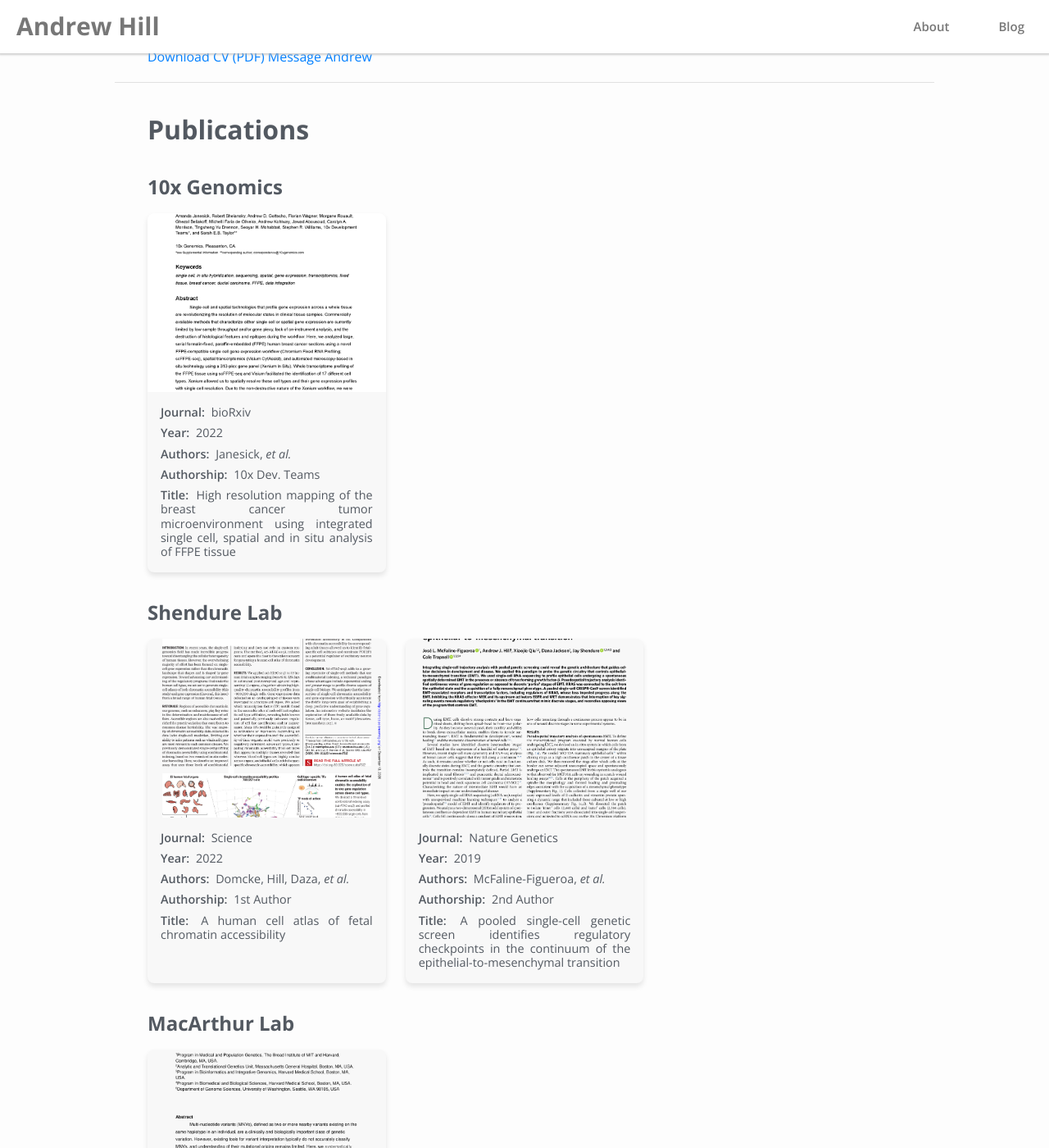
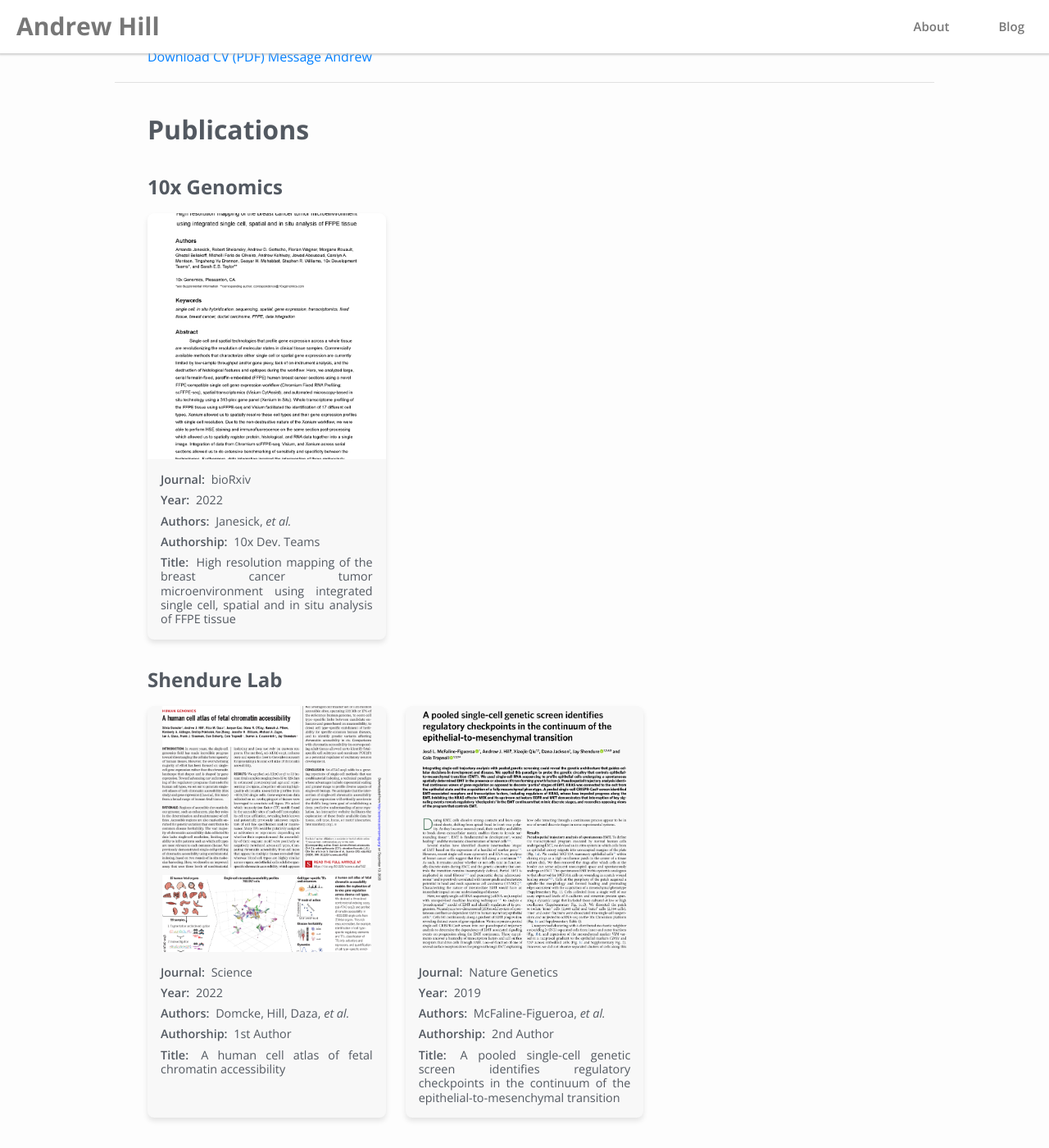
Before and after one commit to andrewhill157/personal-website, a Jekyll site: the page built from index.html, in a window 1280 px wide and 1400 px high, scrolled down 441 px. Shown: the whole window at 82% size. Built offline with Jekyll 4.4.1, drawn with Linux system fonts in a browser that asks for light colours; nearby versions of some CDN libraries.

Commit message:
Moar styling updates

```diff
--- a/css/styles.scss
+++ b/css/styles.scss
@@ -144,17 +144,16 @@
 
   .project-thumbnail {
     width: 100%;
-    padding-top: 75%; // 4:3 aspect ratio
-    position: relative;
+    max-height: 300px; // Adjust this value as needed
+    display: flex;
+    justify-content: center;
+    align-items: center;
     overflow: hidden;
 
     img {
-      position: absolute;
-      top: 0;
-      left: 0;
       width: 100%;
-      height: 100%;
-      object-fit: cover;
+      height: auto;
+      object-fit: contain;
     }
   }
 
@@ -176,7 +175,63 @@
       }
     }
   }
-}
+}.project-grid {
+    display: grid;
+    grid-template-columns: repeat(auto-fill, minmax(250px, 1fr));
+    gap: 1.5rem;
+  }
+
+  .project-tile {
+    background-color: $light_background_color;
+    border-radius: 8px;
+    overflow: hidden;
+    box-shadow: 0 4px 6px rgba(0, 0, 0, 0.1);
+    transition: transform 0.3s ease-in-out;
+
+    &:hover {
+      transform: translateY(-5px);
+    }
+
+    a {
+      color: inherit;
+      text-decoration: none;
+      display: block;
+    }
+
+    .project-thumbnail {
+      width: 100%;
+      max-height: 300px; // Adjust this value as needed
+      display: flex;
+      justify-content: center;
+      align-items: center;
+      overflow: hidden;
+
+      img {
+        width: 100%;
+        height: auto;
+        object-fit: contain;
+      }
+    }
+
+    .project-info {
+      padding: 1rem;
+
+      p {
+        margin: 0 0 0.5rem;
+        font-size: 0.9rem;
+        line-height: 1.2;
+
+        &:last-child {
+          margin-bottom: 0;
+        }
+
+        strong {
+          font-weight: 600;
+          margin-right: 0.25rem;
+        }
+      }
+    }
+  }
 
 /*********************************************************************************
 BLOG FEED
```
